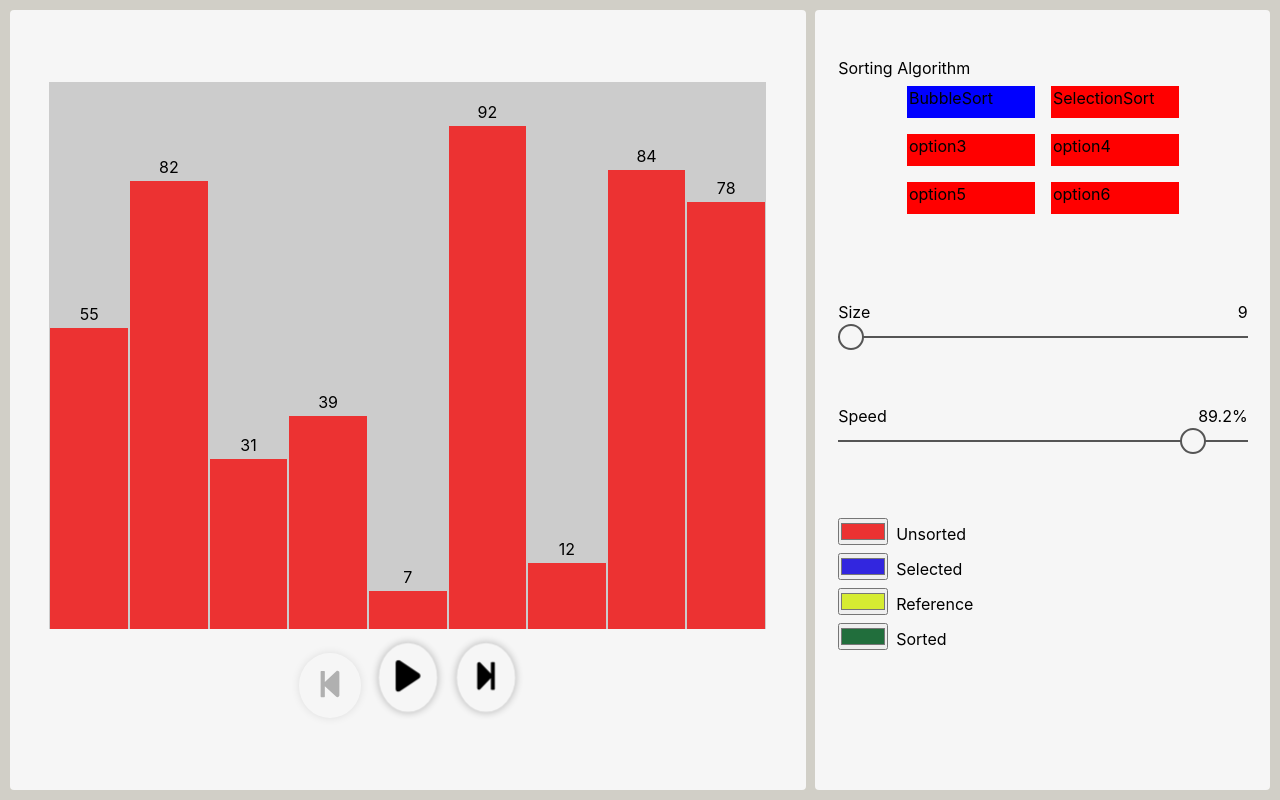
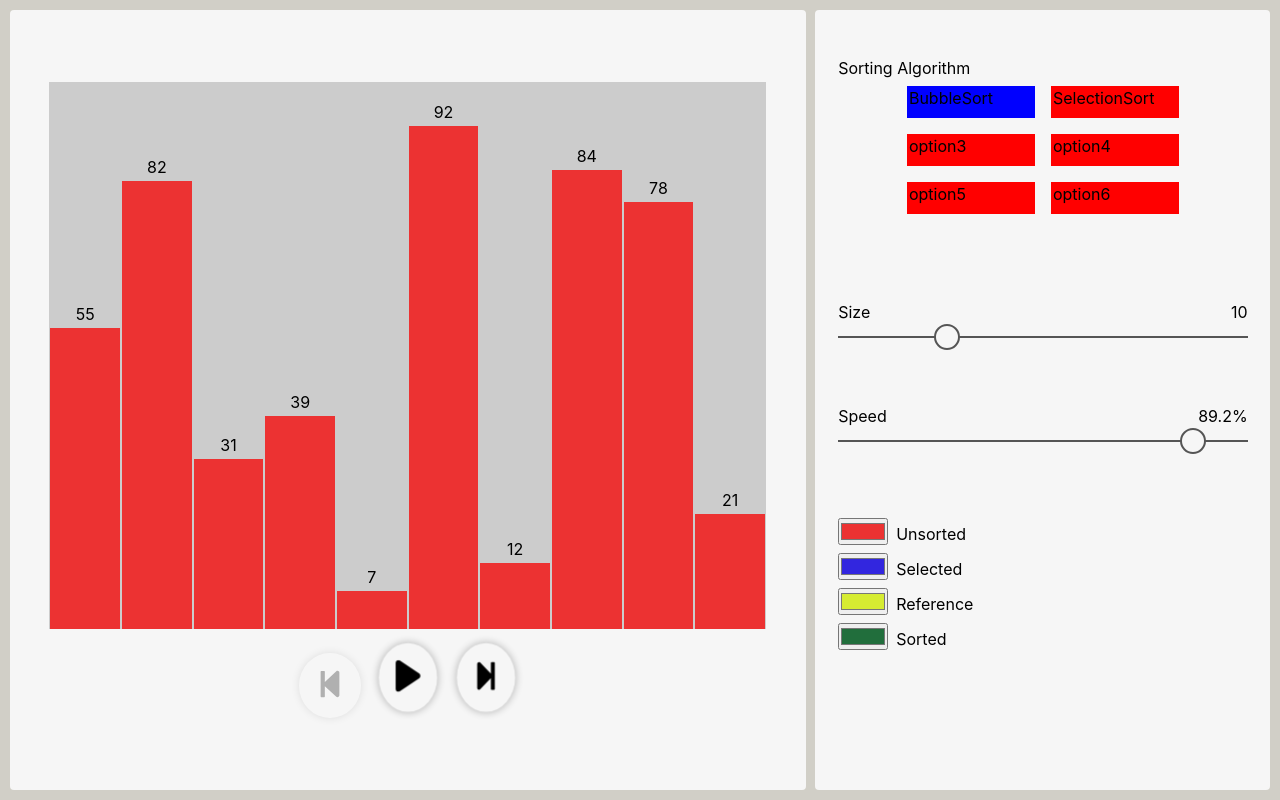
Before and after one commit to alsersan/sorting-visualizer, a React (Create React App) app: page / in a window 1280 px wide. Built offline with nearby package versions, Linux system fonts and the light colour scheme.

Commit message:
SizeSelector: modify values

```diff
--- a/src/components/Sidebar/components/SizeSelector.js
+++ b/src/components/Sidebar/components/SizeSelector.js
@@ -14,8 +14,8 @@ const SizeSelector = () => {
       hasStarted={hasStarted}
       mainText="Size"
       secondaryText={size}
-      max="110"
-      min="9"
+      max="25"
+      min="5"
       value={size}
       step="1"
       onChange={(e) => {
--- a/src/contexts/SortingOptionsContext.js
+++ b/src/contexts/SortingOptionsContext.js
@@ -12,7 +12,7 @@ const SortingOptionsProvider = ({ children }) => {
   const [color4, setColor4] = useState("#d6ec32");
 
   const [speed, setSpeed] = useState(50);
-  const [size, setSize] = useState(9);
+  const [size, setSize] = useState(10);
   const [array, setArray] = useState([]);
 
   const [activeOption, setActiveOption] = useState(0);
```
